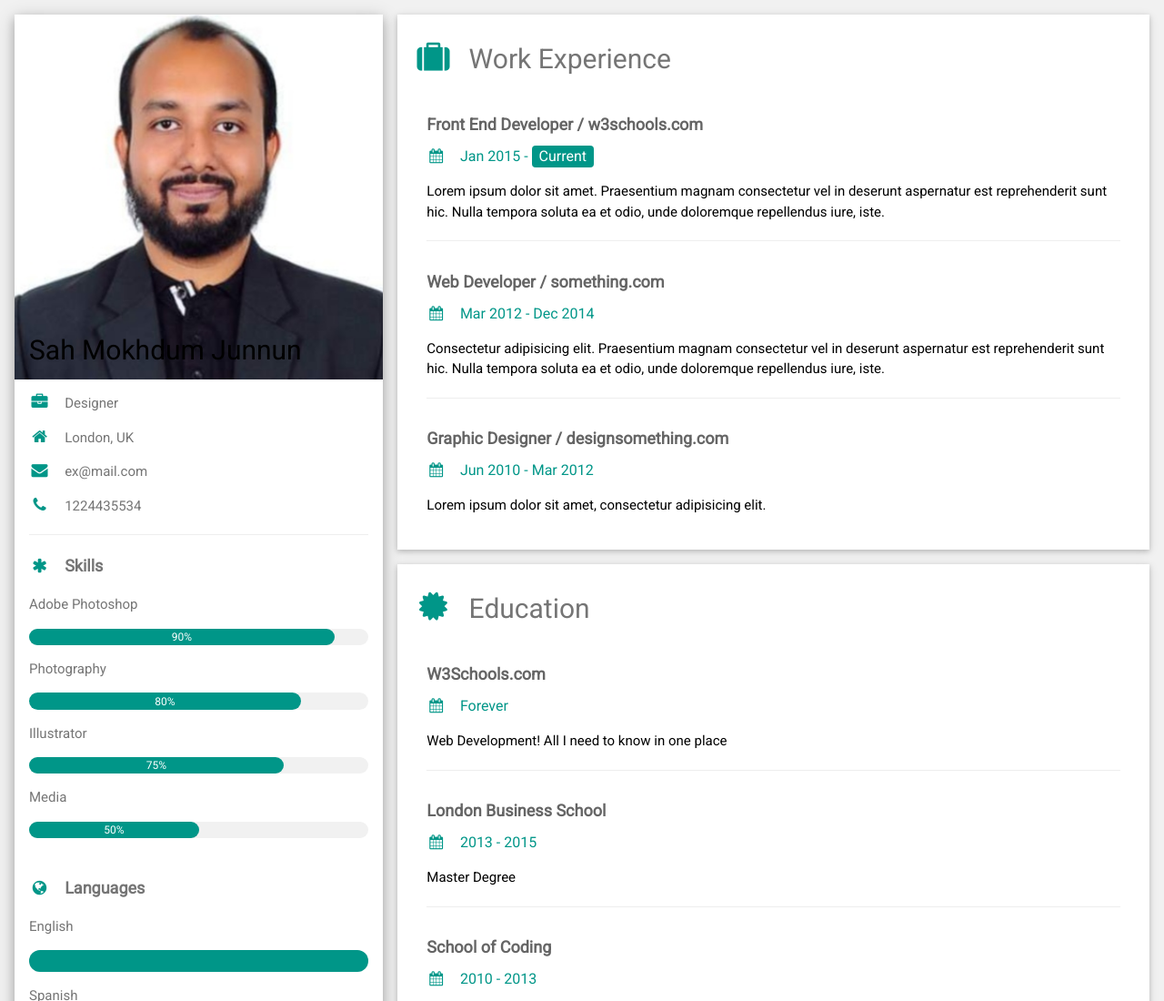
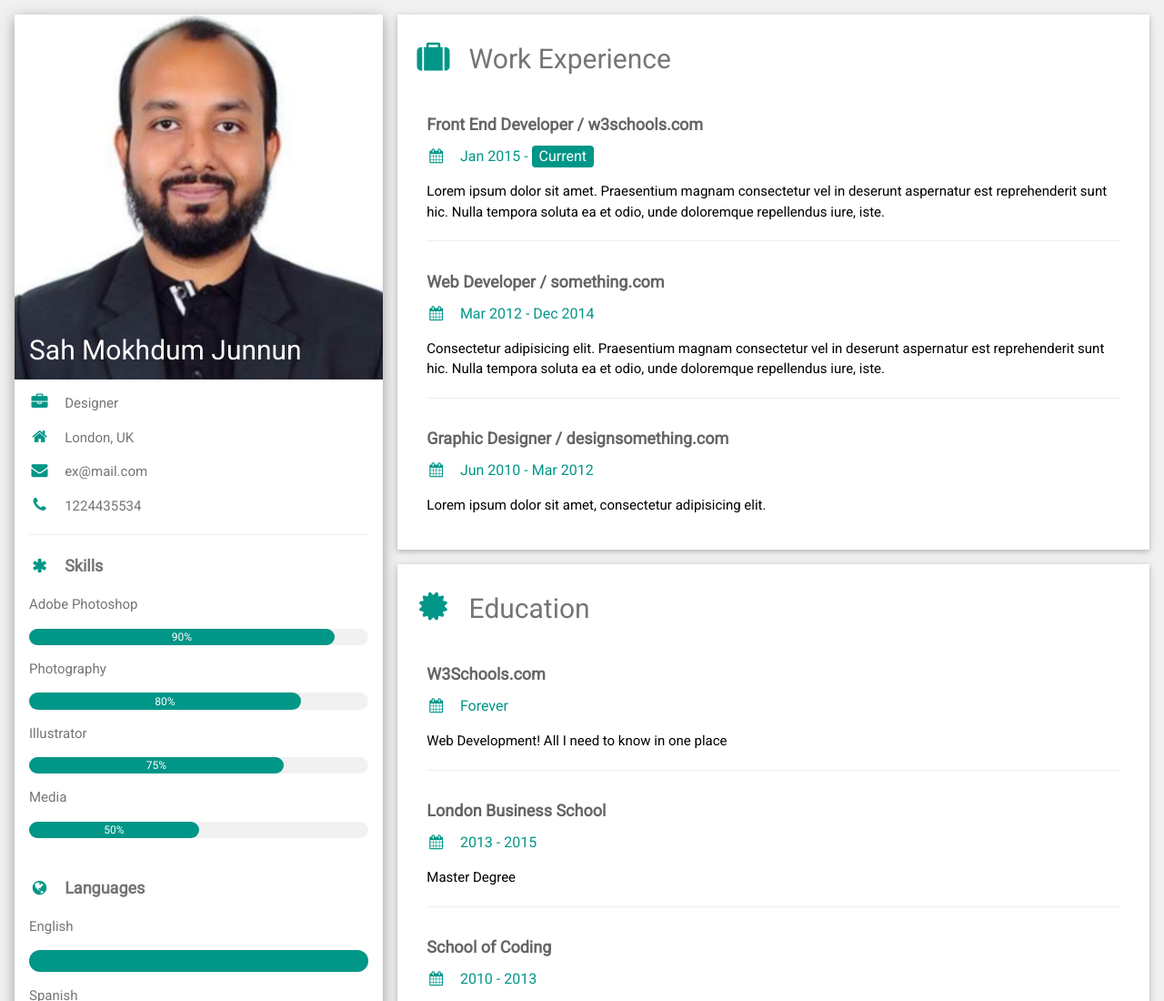
Before and after one commit to SahJunnun/SahJunnun..github.io, a plain HTML site: page index.html in a window 1280 px wide. Shown: the top 1100 px of the page at 91% size. Drawn offline with nearby package versions, Linux system fonts and the light colour scheme.

Commit message:
Update index.html

```diff
--- a/index.html
+++ b/index.html
@@ -24,7 +24,7 @@ html,body,h1,h2,h3,h4,h5,h6 {font-family: "Roboto", sans-serif}
         <div class="w3-display-container">
           <img src="./avatar.jpg" style="width:100%" alt="Avatar">
           <div class="w3-display-bottomleft w3-container w3-text-black">
-            <h2>Sah Mokhdum Junnun</h2>
+            <h2 style="color: white;">Sah Mokhdum Junnun</h2>
           </div>
         </div>
         <div class="w3-container">
```
